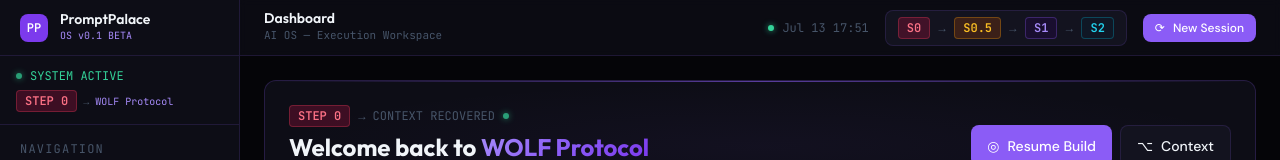
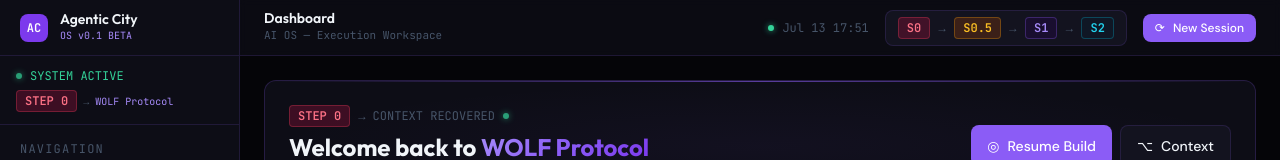
Before and after one commit to HazEOskA/promptpalace-os, a React (Vite) app: page / in a window 1280 px wide. Shown: the top 160 px of the page. Built offline with nearby package versions, Linux system fonts and the light colour scheme.

Commit message:
refactor: update visible branding to Agentic City OS

```diff
--- a/src/components/layout/Sidebar.tsx
+++ b/src/components/layout/Sidebar.tsx
@@ -49,11 +49,11 @@ export default function Sidebar({ open, onClose }: SidebarProps) {
         {/* Logo */}
         <div className="h-14 flex items-center gap-3 px-5 border-b border-border">
           <div className="w-7 h-7 rounded-lg bg-violet-600 flex items-center justify-center text-white text-xs font-mono font-bold">
-            PP
+            AC
           </div>
           <div>
             <div className="text-sm font-display font-semibold text-text-primary leading-none">
-              PromptPalace
+              Agentic City
             </div>
             <div className="text-[10px] font-mono text-violet-400 mt-0.5">OS v0.1 BETA</div>
           </div>
```
